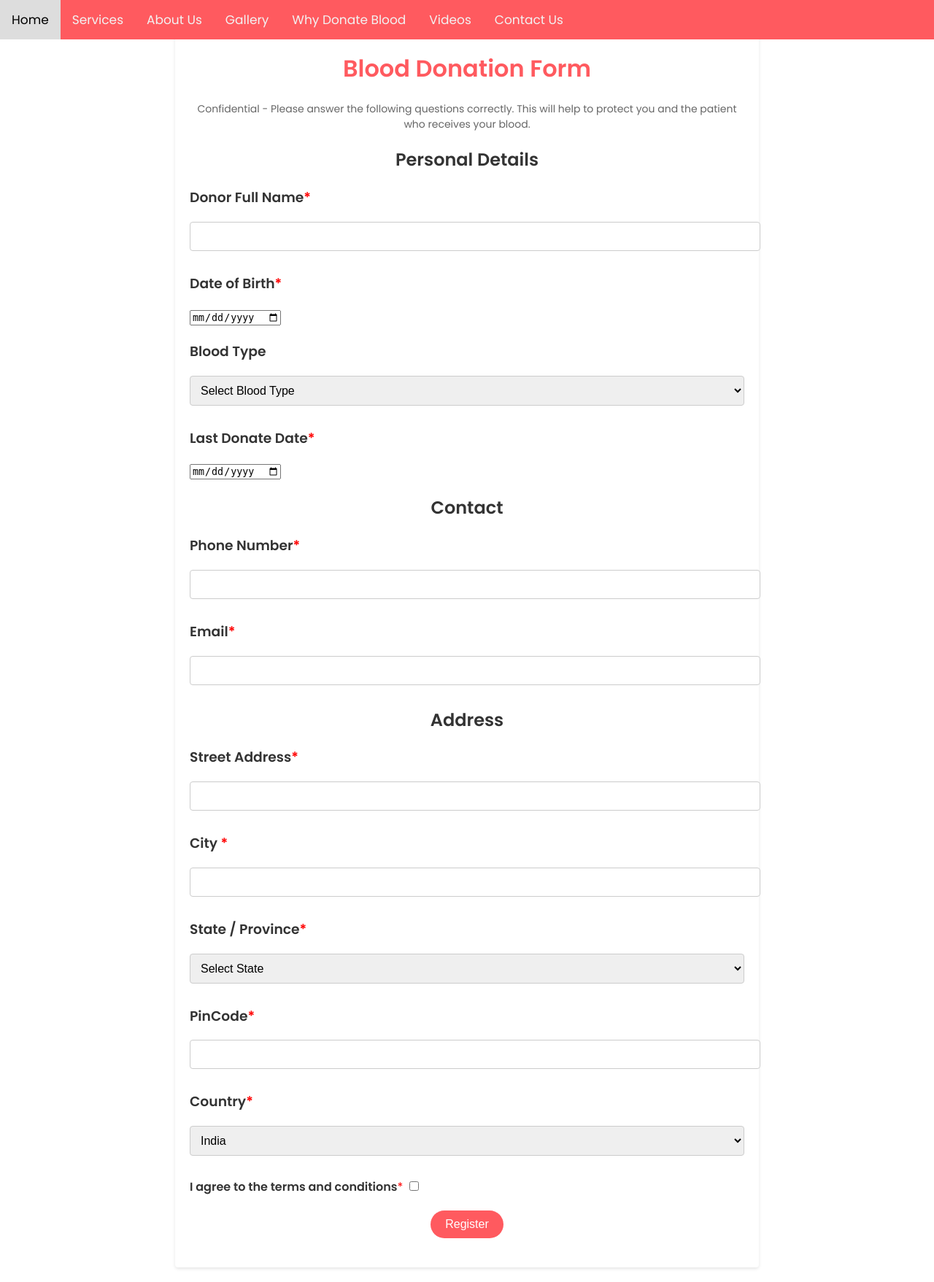
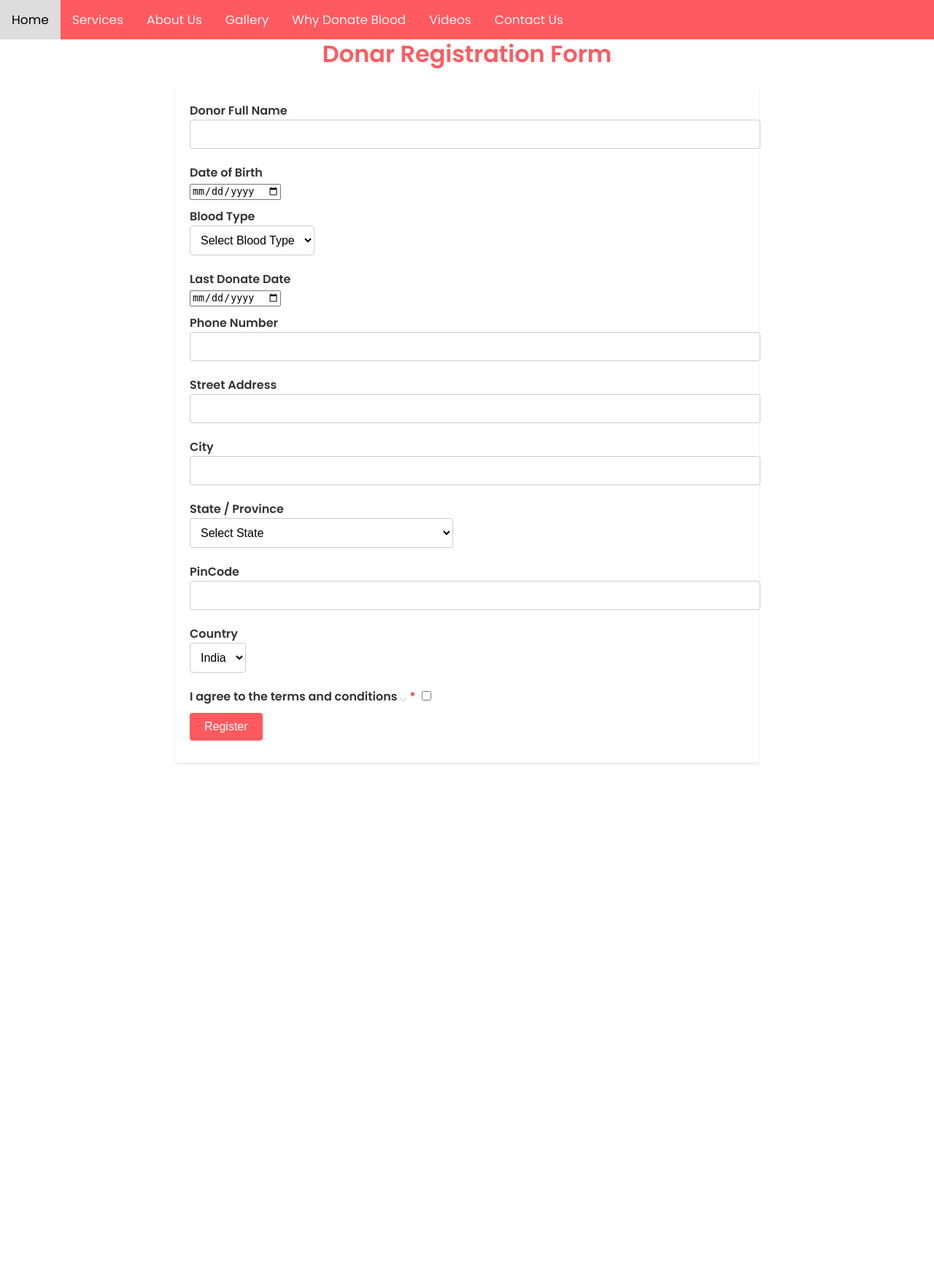
Before and after one commit to Abhiram0908/Blood_Bank, a Flask app: page /donor_register in a window 1280 px wide. Shown: the whole page at 73% size. After the commit the page ends 1047 px from the top, so only its background shows below. Run offline with Flask 3, Linux system fonts and the light colour scheme; a user stored in the database is signed in; some libraries are stand-ins or nearby versions; some web fonts are replaced.

Commit message:
added new db

```diff
--- a/app/forms.py
+++ b/app/forms.py
@@ -1,3 +1,4 @@
+from datetime import date
 from flask_wtf import FlaskForm
 from flask_wtf.file import FileField, FileAllowed
 from flask_login import current_user
@@ -16,7 +17,7 @@ from wtforms.validators import (
     Email,
     EqualTo,
     ValidationError,
-    Regexp,
+    Regexp
 )
 from app.models import User
 
@@ -162,8 +163,10 @@ class RegisterAsDonorForm(FlaskForm):
     StreetAddress = StringField("Street Address", validators=[DataRequired()])
     City = StringField("City ", validators=[DataRequired()])
     State = SelectField("State / Province", choices=states, validators=[DataRequired()])
-    country_code = StringField("PinCode", validators=[DataRequired()])
-    Country = SelectField("Country", choices=[('India', 'India')], validators=[DataRequired()])
+    pin_code = StringField("PinCode", validators=[DataRequired()])
+    Country = SelectField(
+        "Country", choices=[("India", "India")], validators=[DataRequired()]
+    )
     AgreeToTerms = BooleanField(
         "I agree to the terms and conditions",
         validators=[
@@ -172,3 +175,13 @@ class RegisterAsDonorForm(FlaskForm):
         description="By checking this box, I acknowledge that my information will be recorded and may be shared with individuals in need of blood. In case of an emergency, either we or they may contact me for assistance.",
     )
     Submit = SubmitField("Register")
+
+    def validate_DateOfBirth(self, DateOfBirth):
+        today = date.today()
+        age = (
+            today.year
+            - DateOfBirth.data.year
+            - ((today.month, today.day) < (DateOfBirth.data.month, DateOfBirth.data.day))
+        )
+        if age < 18:
+            raise ValidationError("You must be at least 18 years old to register.")
--- a/app/routes.py
+++ b/app/routes.py
@@ -88,6 +88,13 @@ def account():
     )
 
 @app.route("/donor_register", methods=["GET", "POST"])
+@login_required
 def donor_register():
     form = RegisterAsDonorForm()
+    if form.validate_on_submit():
+        current_user.username = form.username.data
+        current_user.email = form.email.data
+        db.session.commit()
+        flash("You are now registered as a donor", "sucess")
+        return redirect(url_for('home'))
     return render_template('donor_register.html', title = 'RegisterDonar', form=form)
--- a/app/static/donor_register.css
+++ b/app/static/donor_register.css
@@ -13,16 +13,11 @@ body {
 }
 
 /* Nav bar */
-
 .topnav {
   background-color: #ff5a5f;
   position: fixed;
   top: 0;
   width: 100%;
-}
-
-h2 {
-  text-align: center;
 }
 
 /* Style the links inside the navigation bar */
@@ -50,15 +45,7 @@ h2 {
 h1 {
   text-align: center;
   color: #ff5a5f;
-    margin-top: 30px;
-    /* Add margin-top to adjust the position */
-}
-
-.confidential-message {
-  color: #666;
-  font-size: 14px;
-  text-align: center;
-  margin-bottom: 20px;
+  margin-top: 30px; /* Add margin-top to adjust the position */
 }
 
 .form-wrapper {
@@ -69,15 +56,7 @@ h1 {
 }
 
 .form-group {
-    margin-bottom: 20px;
-}
-
-
-/* Styles for the register button */
-.form_submit {
-  display: flex;
-  justify-content: center;
-  margin-top: 20px;
+  margin-bottom: 10px;
 }
 
 label {
@@ -86,8 +65,7 @@ label {
 
 input[type="password"],
 input[type="email"],
-input[type="text"],
-select {
+input[type="text"] {
   width: 100%;
   padding: 10px;
   font-size: 16px;
@@ -96,43 +74,28 @@ select {
   margin-bottom: 10px;
 }
 
+select {
+  padding: 10px;
+  font-size: 16px;
+  border: 1px solid #ccc;
+  border-radius: 4px;
+  margin-bottom: 10px;
+  background-color: #fff;
+}
+
 input[type="submit"] {
   background-color: #ff5a5f;
   color: white;
   padding: 10px 20px;
   border: none;
-    border-radius: 20px;
+  border-radius: 4px;
   cursor: pointer;
   font-size: 16px;
 }
 
-.form_submit input[type="submit"]:hover {
-  background-color: #e2474d;
-}
-
-.remember-checkbox {
+.AgreeToTerms {
   display: inline-block;
   margin-right: 5px;
-}
-
-.required-field {
-  color: red;
-}
-
-
-.login-link {
-    text-align: center;
-    margin-top: 20px;
-    font-size: 14px;
-}
-
-.login-link input[type="submit"] {
-    background-color: transparent;
-    color: #ff5a5f;
-    border: none;
-    cursor: pointer;
-    font-size: 16px;
-    text-decoration: underline;
 }
 
 .error-message {
@@ -140,38 +103,6 @@ input[type="submit"] {
   font-size: 14px;
   margin-top: 5px;
 }
-
-.field-description {
-  max-height: 3em; /* Set the desired height for the collapsed description */
-  overflow: hidden;
-  transition: max-height 0.3s ease-out;
-}
-
-
-/* Styles for the dropdown tooltip */
-.dropdown {
-  position: relative;
-  display: inline-block;
-}
-
-.dropdown-content {
-  display: none;
-  position: absolute;
-  background-color: #f9f9f9;
-  color: #333;
-  border: 1px solid #ccc;
-  border-radius: 4px;
-  padding: 10px;
-  z-index: 1;
-  width: 200px; /* Set initial width */
-  transition: width 0.3s; /* Add transition effect */
-}
-
-.dropdown:hover .dropdown-content {
-  display: block;
-  width: 750px; /* Set increased width on hover */
-}
-
 
 .flash-container {
   width: 100%;
@@ -199,15 +130,59 @@ input[type="submit"] {
   color: #145214;
 }
 
-.flash-message.error {
+.flash-message.error,
+.flash-message.danger {
   background-color: #e6b3b3;
   color: #8c0e0e;
 }
 
-.flash-message.danger {
-    background-color: #e6b3b3;
-    color: #8c0e0e;
+
+.form-field.dropdown {
+  position: relative;
+  margin-bottom: 10px;
 }
+
+.form-field.dropdown > label {
+  font-weight: bold;
+}
+
+.form-field.dropdown > label:after {
+  content: "";
+  display: inline-block;
+  margin-left: 5px;
+  border: solid #ccc;
+  border-width: 0 1px 1px 0;
+  padding: 3px;
+  transform: rotate(45deg);
+  transition: all 0.3s ease;
+}
+
+.form-field.dropdown .dropdown-content {
+  position: absolute;
+  top: 100%;
+  left: 0;
+  z-index: 9999;
+  display: none;
+  background-color: #fff;
+  box-shadow: 0 2px 4px rgba(0, 0, 0, 0.2);
+  padding: 10px;
+}
+
+.form-field.dropdown:hover > .dropdown-content {
+  display: block;
+}
+
+.form-field.dropdown .required-field {
+  color: red;
+  margin-left: 5px;
+}
+
+/* Additional styling for the dropdown content */
+.form-field.dropdown .dropdown-content p {
+  margin: 0;
+  padding: 5px 0;
+}
+
 
 @media only screen and (max-width: 480px) {
   .container {
@@ -222,10 +197,6 @@ input[type="submit"] {
     font-size: 14px;
     padding: 8px 16px;
   }
-
-    .login-link {
-        font-size: 14px;
-    }
 }
 
 @media only screen and (max-width: 768px) {
--- a/app/static/login.css
+++ b/app/static/login.css
@@ -116,6 +116,7 @@ input[type="submit"] {
     width: 100%;
     display: flex;
     justify-content: center;
+    margin-top: 30px;
 }
 
 .flash-messages {
--- a/app/templates/donor_register.html
+++ b/app/templates/donor_register.html
@@ -9,7 +9,9 @@
 </head>
 
 <body>
+
     <!-- Navigation -->
+
     <div class="topnav">
         <a href="{{ url_for('home') }}#home">Home</a>
         <a href="{{ url_for('home') }}#services">Services</a>
@@ -21,7 +23,7 @@
     </div>
 
     <div class="flash-container">
-        {% with messages = get_flashed_messages(with_categories=true) %}
+        {% with messages = get_flashed_messages(with_categories = true) %}
         {% if messages %}
         {% for category, message in messages %}
         <ul class="flash-messages">
@@ -38,96 +40,97 @@
         {% endwith %}
     </div>
 
+
     <div class="container">
+        <h1>Donar Registration Form</h1>
         <div class="form-wrapper">
-            <h1>Blood Donation Form</h1>
-            <p class="confidential-message">Confidential - Please answer the following questions correctly. This will
-                help to protect you and the patient who receives your blood.</p>
             <form method="POST" action="{{ url_for('donor_register') }}">
                 {{ form.hidden_tag() }}
-
-                <h2>Personal Details</h2>
                 <div class="form-group">
-                    <h3>{{ form.DonorName.label }}{% if form.DonorName.flags.required %}<span
-                            class="required-field">*</span>{% endif %}</h3>
-                    {{ form.DonorName() }}
+                    <label for="DonorName">{{ form.DonorName.label }}</label><br>
+                    {{ form.DonorName() }}<br>
+                    {% for error in form.DonorName.errors %}
+                    <span class="error-message">{{ error }}</span><br>
+                    {% endfor %}
                 </div>
-
                 <div class="form-group">
-                    <h3>{{ form.DateOfBirth.label }}{% if form.DateOfBirth.flags.required %}<span
-                            class="required-field">*</span>{% endif %}</h3>
-                    {{ form.DateOfBirth() }}
+                    <label for="DateOfBirth">{{ form.DateOfBirth.label }}</label><br>
+                    {{ form.DateOfBirth() }}<br>
+                    {% for error in form.DateOfBirth.errors %}
+                    <span class="error-message">{{ error }}</span><br>
+                    {% endfor %}
                 </div>
-
                 <div class="form-group">
-                    <h3>{{ form.BloodType.label }}{% if form.BloodType.flags.required %}<span
-                            class="required-field">*</span>{% endif %}</h3>
-                    {{ form.BloodType() }}
+                    <label for="BloodType">{{ form.BloodType.label }}</label><br>
+                    {{ form.BloodType() }}<br>
+                    {% for error in form.BloodType.errors %}
+                    <span class="error-message">{{ error }}</span><br>
+                    {% endfor %}
                 </div>
-
                 <div class="form-group">
-                    <h3>{{ form.LastDonateDate.label }}{% if form.LastDonateDate.flags.required %}<span
-                            class="required-field">*</span>{% endif %}</h3>
-                    {{ form.LastDonateDate() }}
+                    <label for="LastDonateDate">{{ form.LastDonateDate.label }}</label><br>
+                    {{ form.LastDonateDate(size=30) }}<br>
+                    {% for error in form.LastDonateDate.errors %}
+                    <span class="error-message">{{ error }}</span><br>
+                    {% endfor %}
                 </div>
-
-                <h2>Contact</h2>
                 <div class="form-group">
-                    <h3>{{ form.PhoneNumber.label }}{% if form.PhoneNumber.flags.required %}<span
-                            class="required-field">*</span>{% endif %}</h3>
-                    {{ form.PhoneNumber() }}
+                    <label for="PhoneNumber">{{ form.PhoneNumber.label }}</label><br>
+                    {{ form.PhoneNumber() }}<br>
+                    {% for error in form.PhoneNumber.errors %}
+                    <span class="error-message">{{ error }}</span><br>
+                    {% endfor %}
                 </div>
-
+                <!-- <div class="form-group">
+                    <label for="email">{{ form.email.label }}</label><br>
+                    {{ form.email(size=30) }}<br>
+                    {% for error in form.email.errors %}
+                    <span class="error-message">{{ error }}</span><br>
+                    {% endfor %}
+                </div> -->
                 <div class="form-group">
-                    <h3>{{ form.email.label }}{% if form.email.flags.required %}<span class="required-field">*</span>{%
-                        endif %}</h3>
-                    {{ form.email() }}
+                    <label for="StreetAddress">{{ form.StreetAddress.label }}</label><br>
+                    {{ form.StreetAddress() }}<br>
+                    {% for error in form.StreetAddress.errors %}
+                    <span class="error-message">{{ error }}</span><br>
+                    {% endfor %}
                 </div>
-
-                <h2>Address</h2>
                 <div class="form-group">
-                    <h3>{{ form.StreetAddress.label }}{% if form.StreetAddress.flags.required %}<span
-                            class="required-field">*</span>{% endif %}</h3>
-                    {{ form.StreetAddress() }}
+                    <label for="City">{{ form.City.label }}</label><br>
+                    {{ form.City(size=30) }}<br>
+                    {% for error in form.City.errors %}
+                    <span class="error-message">{{ error }}</span><br>
+                    {% endfor %}
                 </div>
-
                 <div class="form-group">
-                    <h3>{{ form.City.label }}{% if form.City.flags.required %}<span class="required-field">*</span>{%
-                        endif %}</h3>
-                    {{ form.City() }}
+                    <label for="State">{{ form.State.label }}</label><br>
+                    {{ form.State() }}<br>
+                    {% for error in form.State.errors %}
+                    <span class="error-message">{{ error }}</span><br>
+                    {% endfor %}
                 </div>
-
                 <div class="form-group">
-                    <h3>{{ form.State.label }}{% if form.State.flags.required %}<span class="required-field">*</span>{%
-                        endif %}</h3>
-                    {{ form.State() }}
+                    <label for="pin_code">{{ form.pin_code.label }}</label><br>
+                    {{ form.pin_code() }}<br>
+                    {% for error in form.pin_code.errors %}
+                    <span class="error-message">{{ error }}</span><br>
+                    {% endfor %}
                 </div>
-
                 <div class="form-group">
-                    <h3>{{ form.country_code.label }}{% if form.country_code.flags.required %}<span
-                            class="required-field">*</span>{% endif %}</h3>
-                    {{ form.country_code() }}
+                    <label for="Country">{{ form.Country.label }}</label><br>
+                    {{ form.Country() }}<br>
+                    {% for error in form.Country.errors %}
+                    <span class="error-message">{{ error }}</span><br>
+                    {% endfor %}
                 </div>
-
-                <div class="form-group">
-                    <h3>{{ form.Country.label }}{% if form.Country.flags.required %}<span
-                            class="required-field">*</span>{% endif %}</h3>
-                    {{ form.Country() }}
-                </div>
-
                 <div class="form-field dropdown">
                     {{ form.AgreeToTerms.label }}{% if form.AgreeToTerms.flags.required %}<span
                         class="required-field">*</span>{% endif %} {{ form.AgreeToTerms() }}
                     <span class="dropdown-content">{{ form.AgreeToTerms.description }}</span>
                 </div>
-
                 <div class="form-group">
-                    <div class="form_submit">
-                        {{ form.Submit() }}
-                    </div>
+                    {{ form.Submit() }}
                 </div>
-
-
             </form>
         </div>
     </div>
--- a/app/templates/login.html
+++ b/app/templates/login.html
@@ -23,6 +23,8 @@
         <a href="{{ url_for('home') }}#contact">Contact Us</a>
     </div>
 
+
+    <div class="container">
         <div class="flash-container">
             {% with messages = get_flashed_messages(with_categories = true) %}
             {% if messages %}
@@ -40,9 +42,6 @@
             {% endif %}
             {% endwith %}
         </div>
-
-
-    <div class="container">
         <div class="form-wrapper">
             <h1>Login</h1>
             <form method="POST" action="{{ url_for('login') }}">
```
Also changed, not shown: app/models.py (+23 -2 lines), instance/site.db. Lines whose indentation alone changed are shown as unchanged.
